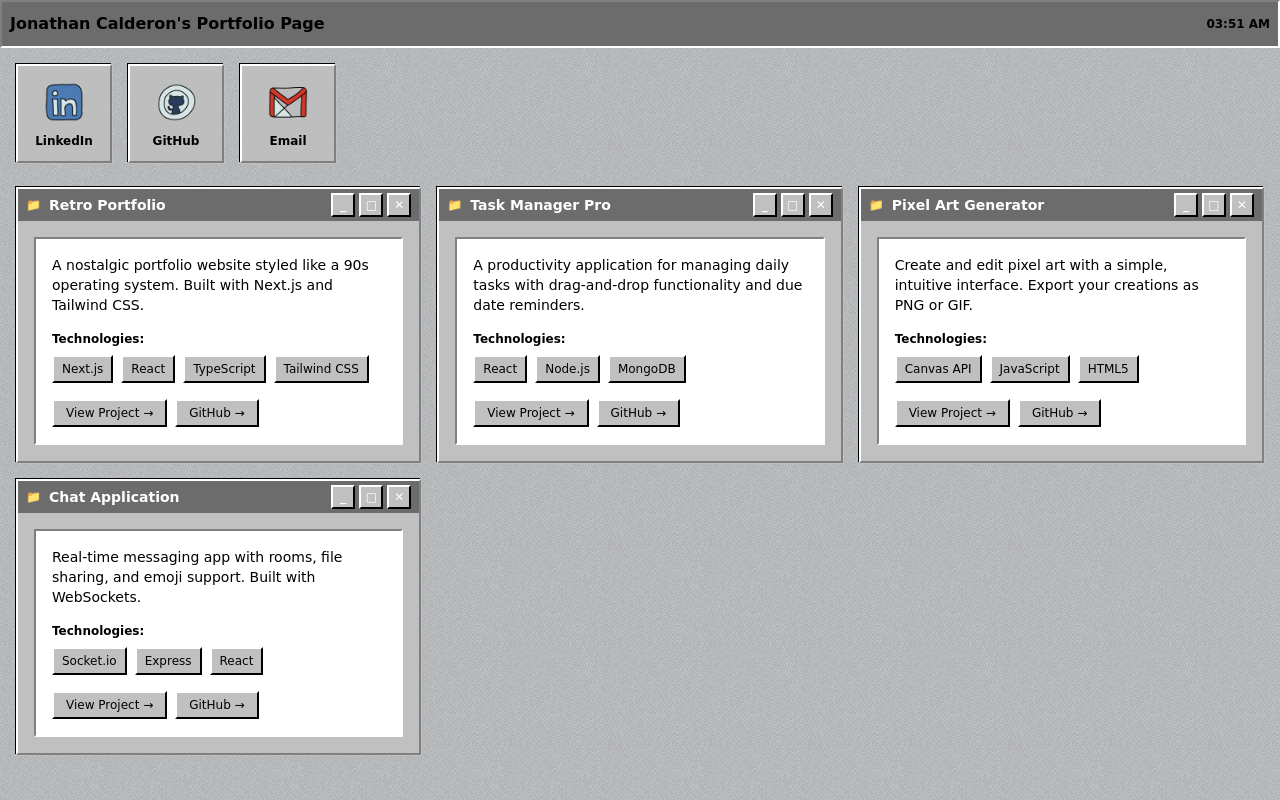
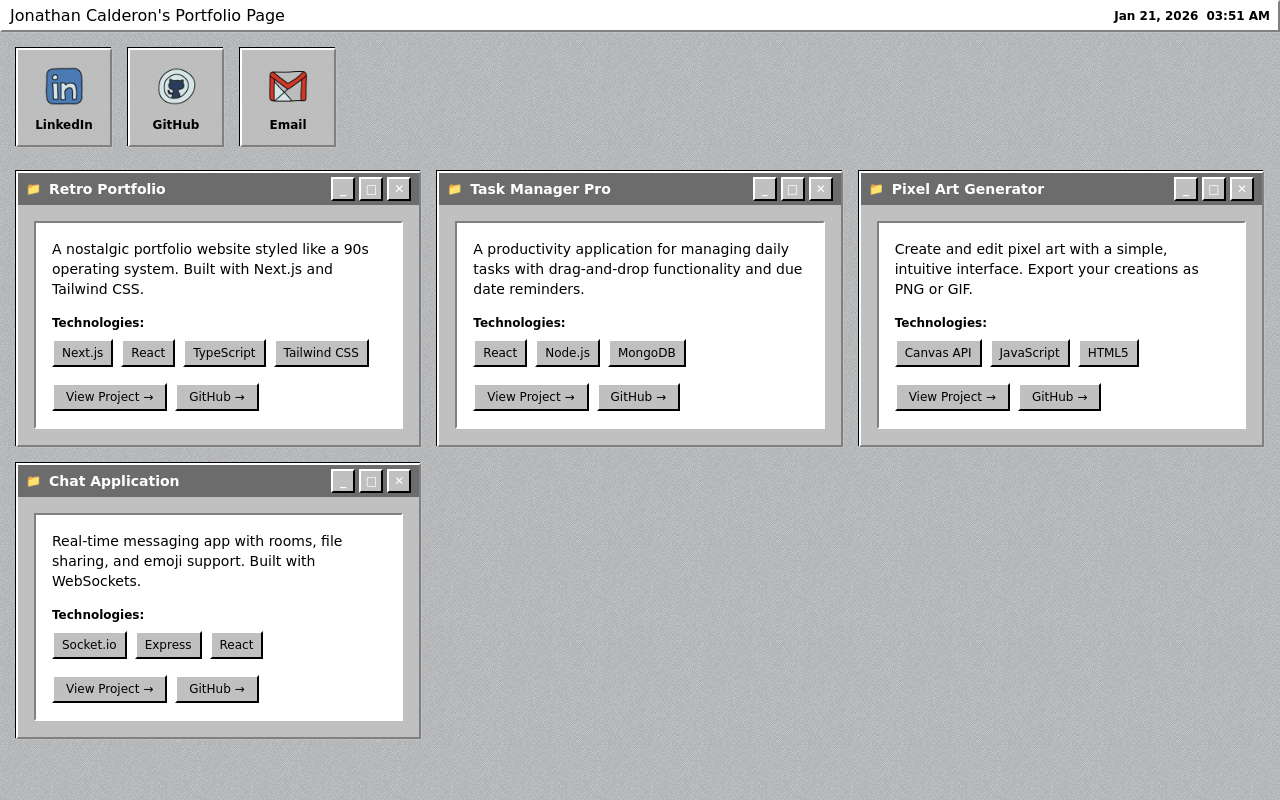
Before and after one commit to Jonathan1600/retro-portfolio, a Next.js app: page / in a window 1280 px wide. Built offline with nearby package versions, Linux system fonts and the light colour scheme.

Commit message:
Adding date

```diff
--- a/src/app/page.tsx
+++ b/src/app/page.tsx
@@ -93,11 +93,18 @@ export default function HomePage() {
 
   return (
     <div className="bg-ps1-light-grey flex min-h-screen flex-col bg-[url(../../public/church.png)]">
-      <header className="window-border-inset bg-ps1-dark-grey z-50 flex h-12 w-full items-center gap-2 px-2">
-        <div className="text-s font-bold">
+      <header className="window-border z-50 flex h-8 w-full items-center gap-2 bg-white px-2">
+        <div className="text-s font-normal">
           Jonathan Calderon&apos;s Portfolio Page
         </div>
         <div className="ml-auto text-xs font-bold">
+          {new Date().toLocaleDateString([], {
+            year: "numeric",
+            month: "short",
+            day: "numeric",
+          })}
+        </div>
+        <div className="text-xs font-bold">
           {new Date().toLocaleTimeString([], {
             hour: "2-digit",
             minute: "2-digit",
```
